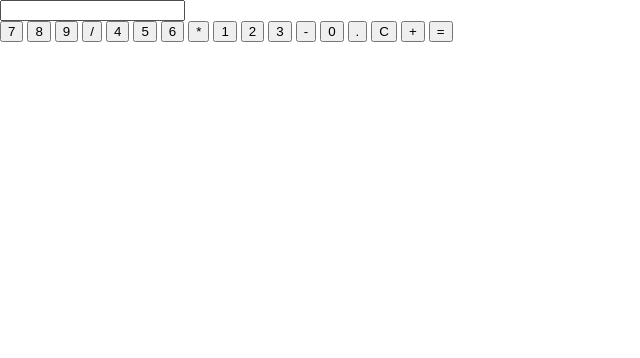
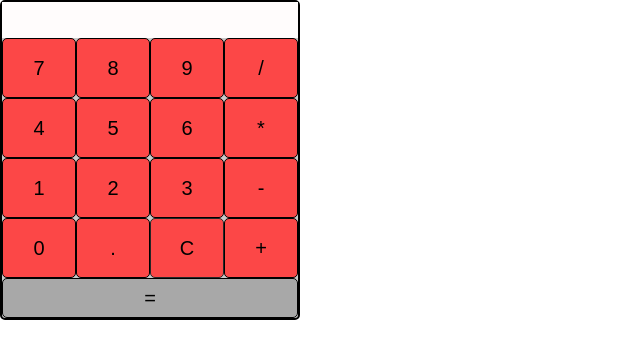
Before and after one commit to antolow/calc, a plain HTML site: page index.html in a window 1280 px wide. Shown: the whole page, without its empty margins (0-640 px from the left). Drawn offline with Linux system fonts and the light colour scheme.

Commit message:
Add files via upload

```diff
--- a/index.html
+++ b/index.html
@@ -31,7 +31,7 @@
                 <button class="key">-</button>
                 <button class="key">0</button>
                 <button class="key">.</button>
-                <button class="key" id="reset">C</button>
+                <button class="key-reset" id="reset">C</button>
                 <button class="key">+</button>
                 <button class="key-result" id="result">=</button>
 
--- a/script.js
+++ b/script.js
@@ -17,11 +17,12 @@ for (let key of keys) {
 }
 
 result.addEventListener('click', function () {
-    let exp = eval(disp.value);
+    exp = eval(disp.value);
     console.log(exp);
     disp.value = exp
 })
 
-reset.addEventListener('click', function(){
-
+reset.addEventListener('click', function () {
+    disp.value = ""
+    exp = ""
 })
--- a/style.css
+++ b/style.css
@@ -16,3 +16,66 @@ ul {
     padding: 0;
     margin: 0;
 }
+
+.keyboard {
+    display: flex;
+    flex-wrap: wrap;
+}
+
+.key {
+    width: 25%;
+    height: 60px;
+    background-color: #fc4747;
+    border: 1px solid rgb(0, 0, 0);
+    border-radius: 5px;
+    font-size: 20px;
+}
+
+
+.key:hover {
+    background-color: #ff7b7b;
+}
+
+.calculator {
+    border: 2px solid rgb(0, 0, 0);
+    display: flex;
+    height: 320px;
+    width: 300px;
+    flex-direction: column;
+    background-color: #c9c9c9;
+    border-radius: 5px;
+}
+
+.calc__display {
+    width: 100%;
+    height: 40px;
+    background-color: #fffcfc;
+    border: none;
+}
+
+.key-result {
+    width: 100%;
+    height: 40px;
+    background-color: #a8a8a8;
+    border-radius: 5px;
+    font-size: 20px;
+    border: 1px solid black;
+}
+
+.key-result:hover {
+    background-color: #bebebe;
+}
+
+.key-reset:hover {
+    background-color: #ff7b7b;
+}
+
+
+.key-reset {
+    width: 25%;
+    height: 60px;
+    background-color: #fc4747;
+    border: 1px solid rgb(39, 39, 39);
+    border-radius: 5px;
+    font-size: 20px;
+}
```
